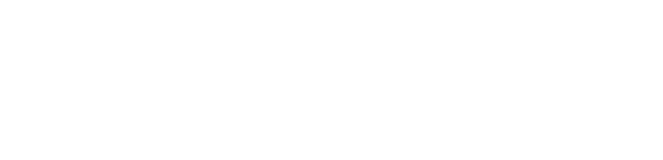
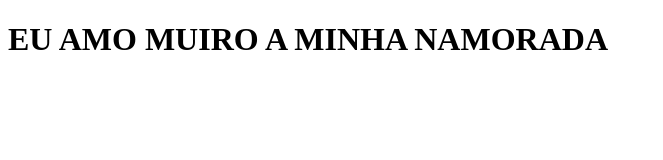
Before and after one commit to MarceloKitamura/probable-couscous, a plain HTML site: page index.html in a window 1280 px wide. Shown: the whole page, without its empty margins (0-663 px from the left). Drawn offline with Linux system fonts and the light colour scheme.

Commit message:
escrevi novas linhas

```diff
--- a/index.html
+++ b/index.html
@@ -6,6 +6,6 @@
     <title>Document</title>
 </head>
 <body>
-
+    <h1>EU AMO MUIRO A MINHA NAMORADA</h1>
 </body>
 </html>
```
